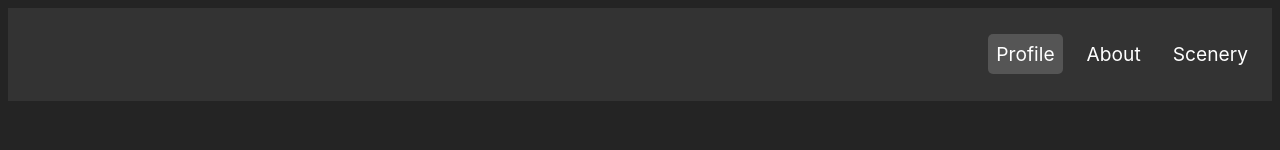
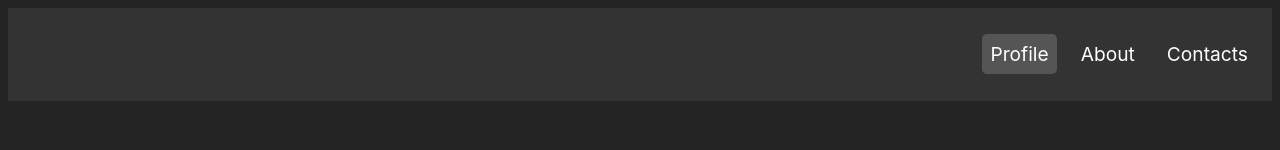
Before and after one commit to NAMADAJR/Porfolio, a React (Vite) app: page /home in a window 1280 px wide. Shown: the top 150 px of the page. Built offline with nearby package versions, Linux system fonts and the light colour scheme.

Commit message:
renames links to work with new Contact .jsx file

```diff
--- a/src/components/Navbar.jsx
+++ b/src/components/Navbar.jsx
@@ -13,7 +13,7 @@ const Navbar = () => {
             <NavLink to="/about">About</NavLink>
           </li>
           <li>
-            <NavLink to="/scenery">Scenery</NavLink>
+            <NavLink to="/contact">Contacts</NavLink>
           </li>
         </ul>
       </nav>
```
